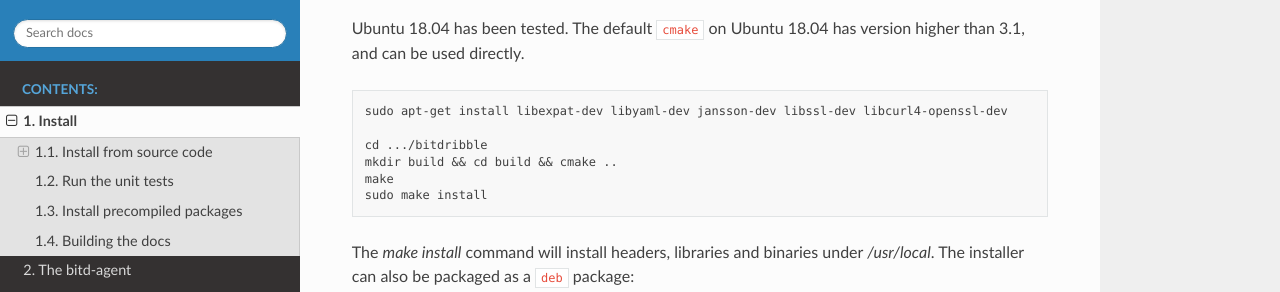
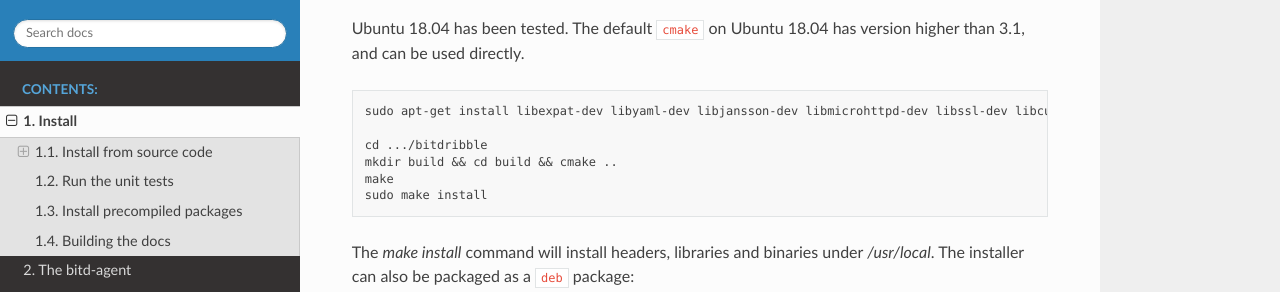
Before and after one commit to Bitdribble/bitdribble-doc, a Sphinx documentation site: the page built from source/install.rst, in a window 1280 px wide and 900 px high, scrolled down 1430 px. Shown: the part 156-448 px from the top of the window. Built offline with Sphinx 7.4.7 and the Read the Docs theme 2.0.0, drawn with Linux system fonts in a browser that asks for light colours.

Commit message:
json and microhttpd support

```diff
--- a/source/install.rst
+++ b/source/install.rst
@@ -80,7 +80,7 @@
 
 .. code-block:: none
 
-  sudo apt-get install libexpat-dev libyaml-dev jansson-dev libssl-dev libcurl4-openssl-dev
+  sudo apt-get install libexpat-dev libyaml-dev libjansson-dev libmicrohttpd-dev libssl-dev libcurl4-openssl-dev
 
   cd .../bitdribble
   mkdir build && cd build && cmake ..
```
